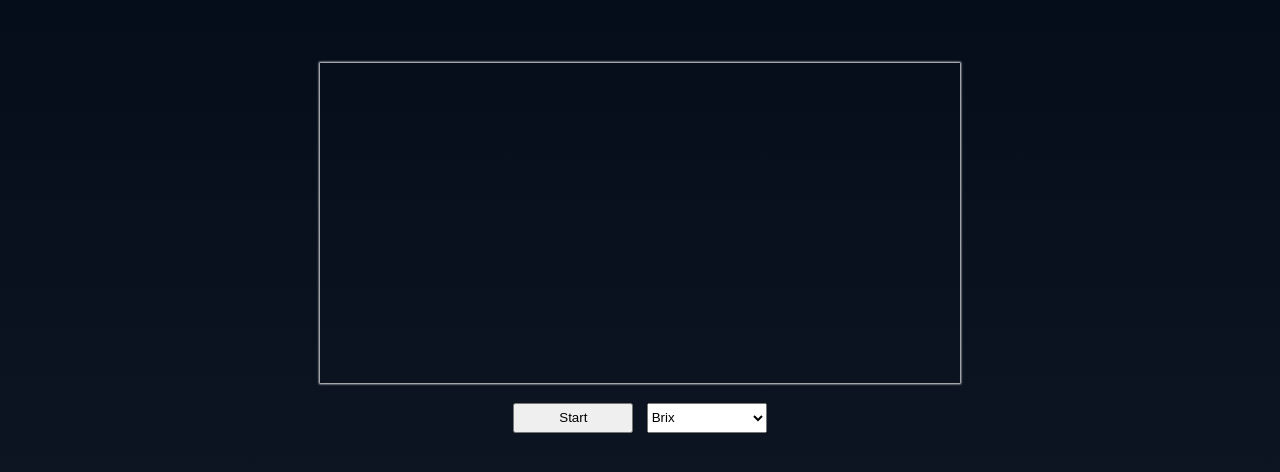
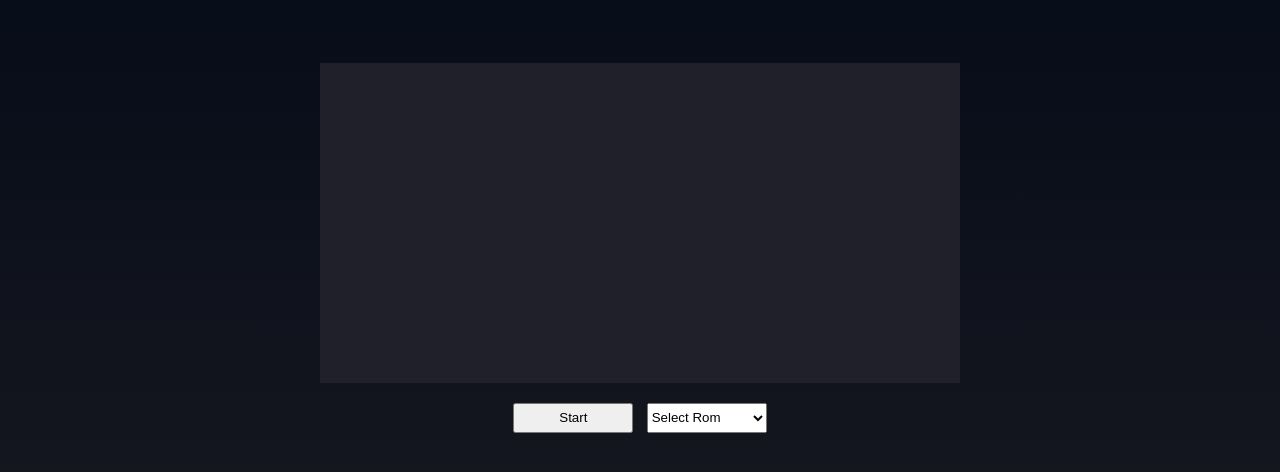
Before and after one commit to zcr1/chip8, a React app: page / in a window 1280 px wide. Shown: the part 152-624 px from the top of the page. Built offline with nearby package versions, Linux system fonts and the light colour scheme; the HTML template or start-up script is replaced by a standard one.

Commit message:
Style tweaks

```diff
--- a/src/App.scss
+++ b/src/App.scss
@@ -1,5 +1,5 @@
 body {
-	background-image: linear-gradient(to bottom, #020917, #101725);
+	background-image: linear-gradient(to bottom, #020917, #1a1a21);
 	color: #fff;
 	display: flex;
 	flex-direction: column;
@@ -11,8 +11,13 @@ body {
 	text-align: center;
 }
 
-canvas {
-	box-shadow: 0 0px 2px 1px #ebebeb;
+.canvas-stopped {
+	background-color: #1f2029;
+}
+
+.canvas-started {
+	background-color: #282a36;
+	box-shadow: 0 0px 5px 1px #ebebeb;
 }
 
 .content {
@@ -25,6 +30,7 @@ canvas {
 }
 
 .start-button {
+	cursor: pointer;
 	margin-right: 1em;
 	width: 120px;
 	height: 30px;
--- a/src/App.tsx
+++ b/src/App.tsx
@@ -11,6 +11,7 @@ import './App.scss';
 const RomSelector = ({ currentRom, setRom }: { currentRom?: string; setRom(rom: string): void }) => {
 	return (
 		<select className="rom-selector" name="roms" value={currentRom} onChange={e => setRom(e.target.value)}>
+			<option value="">Select Rom</option>
 			{Object.keys(roms).map(rom => (
 				<option value={rom} key={rom}>
 					{rom}
@@ -25,7 +26,7 @@ const App = () => {
 	const renderer = useRef<Renderer>(null);
 	const inputHandler = useRef<InputHandler>(null);
 	const audioHandler = useRef<AudioHandler>(null);
-	const [currentRom, setRom] = useState<string>(Object.keys(roms)[0]);
+	const [currentRom, setRom] = useState<string>();
 
 	useEffect(() => {
 		chip8.current = new Chip8();
--- a/src/emulator/Renderer.ts
+++ b/src/emulator/Renderer.ts
@@ -19,6 +19,7 @@ export class Renderer {
 		this.canvas = document.createElement('canvas');
 		this.canvas.width = SCREEN_WIDTH * pixelSize;
 		this.canvas.height = SCREEN_HEIGHT * pixelSize;
+		this.canvas.className = 'canvas-stopped';
 
 		const ctx = this.canvas.getContext('2d');
 		if (!ctx) {
@@ -39,6 +40,8 @@ export class Renderer {
 		if (this.running) {
 			return;
 		}
+
+		this.canvas.className = 'canvas-started';
 
 		this.running = true;
 		this.update();
```
